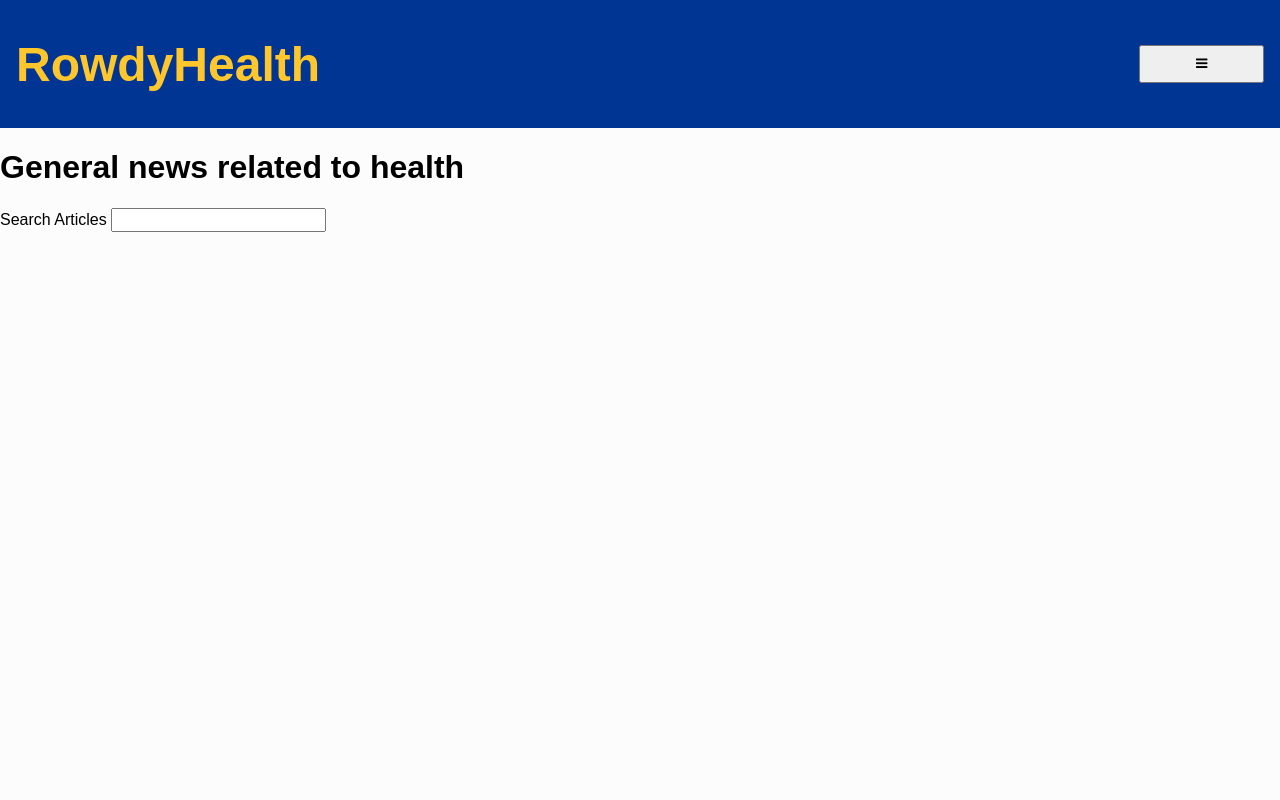
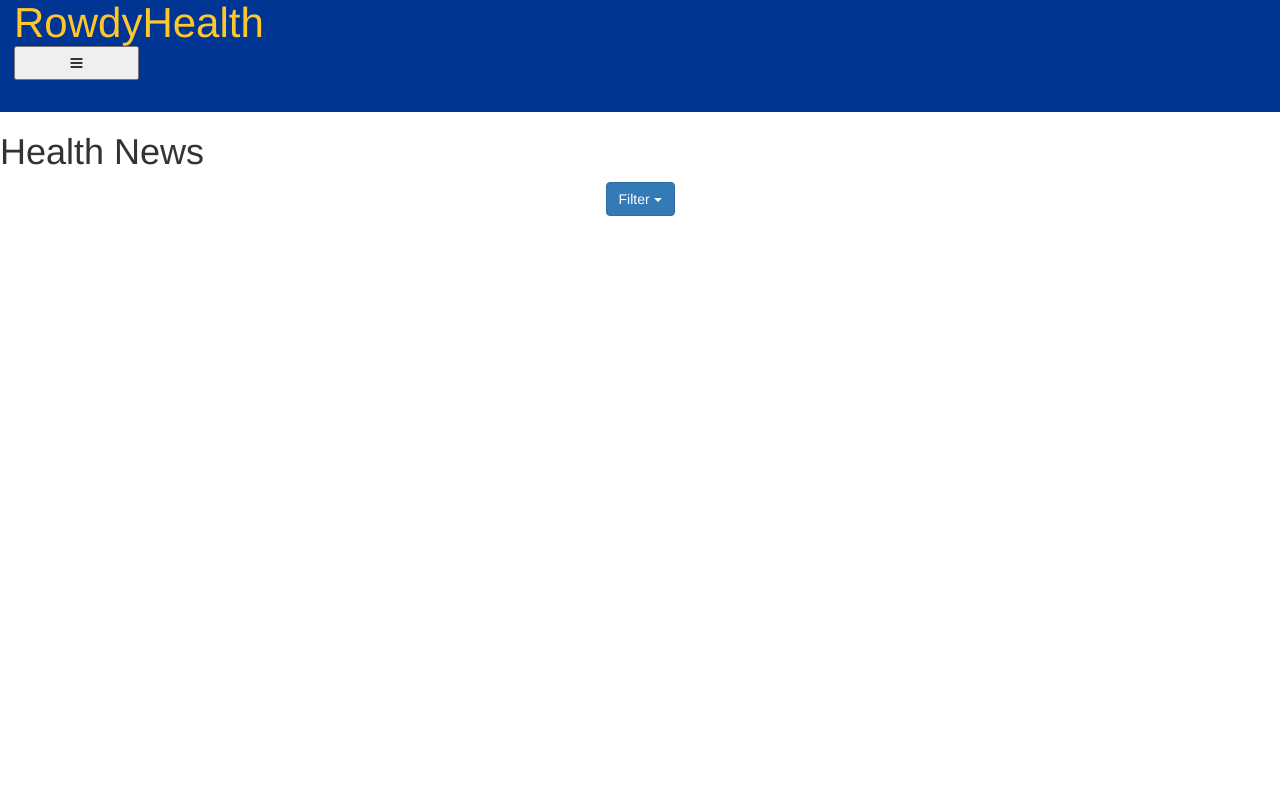
Before and after one commit to namesEd/Team-Ramrod, a PHP site: page /HealthArticles.html in a window 1280 px wide. Run offline with PHP 8.4, Linux system fonts and the light colour scheme.

Commit message:
Added a both a filter button and a search bar

```diff
--- a/App/css/article.css
+++ b/App/css/article.css
@@ -1,76 +1,30 @@
-/* need to immport the same font being used throughout the ramrod website */
-/* @import url('https://fonts.googleapis.com/css2?family=Poppins:wght@200:400:700&display=swap'); */
-body {
-	background-color: rgb(252, 252, 252);
-	color: #000000;
-	font-family: 'Poppins', sans-serif;
-	padding: 0;
-	margin: 0;
+.search_bar {
+	float: right;
+	border: 1px rgb(250,199,44);
+	padding: 1%;
+	display: inline-flex;
+	background-color: rgb(250,199,44);
 }
 
-.search-wrapper {
-	display: flex;
-	flex-direction: column;
-	gap: .25rem;
-  }
-
-  input {
-	font-size: 1rem;
-  }
-
-  .user-cards {
-	display: grid;
-	grid-template-columns: repeat(auto-fill, minmax(150px, 1fr));
-	gap: .25rem;
-	margin-top: 1rem;
-  }
-
-  .card {
-	border: 1px solid black;
-	background-color: white;
-	padding: .5rem;
-  }
-
-  .card > .header {
-	margin-bottom: .25rem;
-  }
-
-  .card > .body {
-	font-size: .8rem;
-	color: #777;
-  }
-
-  .hide {
-	display: none;
-  }
 /* Add some basic styling for the articles */
-/* .cards{
-	display: grid;
-	grid-template-columns: repeat(auto-fill, minmax(400px, 1fr));
-	margin-top: 1rem;
-} */
-
-/* .article {
+.article {
 	border: 1px solid #000000;
-	display: flex;
 	padding: 1%;
 	margin-bottom: 1%;
+	display: flex;
 	flex-direction: row;
 	align-items: center;
 }
 
-.article div {
-	color: black;
+.article img {
+	max-width: 20%;
+	max-height: 20%;
+	margin-right: 1%;
 }
-
-.article img {
-	border-radius: 5px 5px 5px 5px;
-	max-width: 10%;
-	max-height: 10%;
-	margin-right: 1%;
-	border: 1px solid black;
+#myInput {
+    padding: 20px;
+    margin-top: -6px;
+    border: 0;
+    border-radius: 0;
+    background: #f1f1f1;
 }
-
-.hide {
-	display: none;
-} */
--- a/App/js/article.js
+++ b/App/js/article.js
@@ -1,131 +1,103 @@
 
-// Make a request to the News API for health articles
-// const apiKey = 'fa866543d18b41079d52374abb103298';
-// let url = `https://newsapi.org/v2/everything?q=diabetes&apiKey=${apiKey}`;
-// const ArticleTemplate = document.querySelector("[art-template]");
-// fetch(url)
-// 	.then(response => {
-// 		// If the response is successful, parse the JSON data
-// 		if (response.ok) {
-// 			return response.json();
-// 		}
-// 		throw new Error('Network response was not ok.');
-// 	})
-// 	.then(data => {
-// 		// Loop through the articles array
-// 		data.articles.forEach(article {
-// 			const card = ArticleTemplate.content.cloneNode(true).children[0]
-// 			// const img = card.querySelector("[data-img]");
-// 			const title = card.querySelector(["data-title"]);
-// 			const description = card.querySelector("[data-descript]");
-// 			// const link = card.querySelector("[data-link]");
-// 			title.textContent = article.title;
-// 			description.textContent = article.description;
-// 		});
-// 	})
-	// .catch(error => {
-	// 	console.error('Error:', error);
-	// });
-
-const API_KEY = 'fa866543d18b41079d52374abb103298';
-const endpoint = `https://newsapi.org/v2/top-headlines?country=us&category=health&apiKey=${API_KEY}`;
-
-const template = `
-  <article class="article">
-    <a class="article-link" href="{url}">
-      <div class="article-img-container">
-        <img class="article-img" src="{urlToImage}" alt="{title}">
-      </div>
-      <h3 class="article-title">{title}</h3>
-      <p class="article-description">{description}</p>
-      <span class="article-author">{author}</span>
-      <span class="article-published">{publishedAt}</span>
-    </a>
-  </article>
-`;
-
-fetch(endpoint)
-  .then(response => response.json())
-  .then(data => {
-    // Loop through the articles array and create HTML for each article
-    const html = data.articles.map(article => {
-      const {title, description, url, urlToImage, author, publishedAt} = article;
-      return template
-        .replace('{title}', title)
-        .replace('{description}', description)
-        .replace('{url}', url)
-        .replace('{urlToImage}', urlToImage)
-        .replace('{author}', author)
-        .replace('{publishedAt}', new Date(publishedAt).toLocaleDateString());
-    }).join('');
-
-    // Append the HTML to the articles container
-    const articlesContainer = document.querySelector('.articles-container');
-    articlesContainer.innerHTML = html;
-  });
+// Ajax to retieve a users health conditions incase they want to see personalized articles
+// $.ajax({
+//   url: 'get_probs.php',
+//   type: 'GET',
+//   dataType: 'json',
+//   success: function(response) {
+//       $.each(response, function(index, prob) {
+//           $('#user-prob').append('<li>' + prob.userID + ' - ' + prob.medical_problem + '</li>');
+//       });
+//   },
+//   error: function(xhr, status, error) {
+//       alert('Error: ' + error);
+//   }
+// });
 
 
-// fetch(url)
+// My own personal attempt at retrieving and parsing the json recieved from the database
+// Ajax might not be needed since we can display the personalized articles as soon as they click the webpage
+// fetch('get_probs.php')
 // .then(response => {
-// 	// If the response is successful, parse the JSON data
 // 	if (response.ok) {
 // 		return response.json();
 // 	}
-// 	throw new Error('Network response was not ok.');
+// 	throw new Error('error retreiving data from get_probs');
 // })
 // .then(data => {
-// 	// Loop through the articles array
-// 	data.articles.forEach(function(article) {
-// 		// Extract the title, description, and image for each article
-// 		var title = article.title;
-// 		var description = article.description;
-// 		var image = article.urlToImage;
-// 		var url = article.url;
-
-// 		// Create a div to hold the article
-// 		var article_div = document.createElement("div");
-// 		article_div.className = "article";
-
-// 		// Create an img element for the image
-// 		var image_element = document.createElement("img");
-// 		image_element.src = image;
-
-// 		// Create a div for the title and description
-// 		var text_div = document.createElement("div");
-
-// 		// Create an h3 element for the title
-// 		var title_element = document.createElement("h3");
-// 		title_element.innerHTML = title;
-
-// 		// Create a p element for the description
-// 		var description_element = document.createElement("p");
-// 		description_element.innerHTML = description;
-
-// 		// Create an element for the url
-// 		var url_element = document.createElement("a");
-// 		url_element.href = url;
-// 		url_element.innerHTML = "Read More"
-
-// 		// Append the title, description, and url to the text div
-// 		text_div.appendChild(title_element);
-// 		text_div.appendChild(description_element);
-// 		text_div.appendChild(url_element);
-
-// 		// Append the image and text div to the article div
-// 		article_div.appendChild(image_element);
-// 		article_div.appendChild(text_div);
-
-// 		// Append the article div to the document
-// 		document.getElementById("articles").appendChild(article_div);
-// 	});
 // })
 // .catch(error => {
 // 	console.error('Error:', error);
 // });
+var category;
+$(document).ready(function() {
+    $("#myInput").on("keyup", function() {
+    category = $(this).val().toLowerCase();
+    console.log(category);
+    $(".dropdown-menu li").filter(function() {
+      $(this).toggle($(this).text().toLowerCase().indexOf(category) > -1)
+    });
+  });
+});
 
-// Needed search bar for people can see what types of articles to view
-// document.querySelector('form').addEventListener('submit', function(e) {
-// 	e.preventDefault();
-// 	let searchInput = document.querySelector('#search-input').value;
-// 	// perform search using the searchInput value
-//   });
+apikey = 'c87b1359e7115d43ca071dba973b1931';
+// category = 'health';
+url = 'https://gnews.io/api/v4/top-headlines?category=' + category + '&lang=en&country=us&max=10&apikey=' + apikey;
+
+fetch(url)
+.then(response => {
+	// If the response is successful, parse the JSON data
+	if (response.ok) {
+		return response.json();
+	}
+	throw new Error('Network response was not ok.');
+})
+.then(data => {
+	// Loop through the articles array
+	data.articles.forEach(function(article) {
+		// Extract the title, description, and image for each article
+		var title = article.title;
+		var description = article.description;
+		var image = article.image;
+		var url = article.url;
+
+		// Create a div to hold the article
+		var article_div = document.createElement("div");
+		article_div.className = "article";
+
+		// Create an img element for the image
+		var image_element = document.createElement("img");
+		image_element.src = image;
+
+		// Create a div for the title and description
+		var text_div = document.createElement("div");
+
+		// Create an h3 element for the title
+		var title_element = document.createElement("h3");
+		title_element.innerHTML = title;
+
+		// Create a p element for the description
+		var description_element = document.createElement("p");
+		description_element.innerHTML = description;
+
+		// Create an element for the url
+		var url_element = document.createElement("a");
+		url_element.href = url;
+		url_element.innerHTML = "Read More"
+
+		// Append the title, description, and url to the text div
+		text_div.appendChild(title_element);
+		text_div.appendChild(description_element);
+		text_div.appendChild(url_element);
+
+		// Append the image and text div to the article div
+		article_div.appendChild(image_element);
+		article_div.appendChild(text_div);
+
+		// Append the article div to the document
+		document.getElementById("articles").appendChild(article_div);
+	});
+})
+.catch(error => {
+	console.error('Error:', error);
+});
--- a/HealthArticles.html
+++ b/HealthArticles.html
@@ -5,46 +5,37 @@
   <link rel="stylesheet" href="App\css\article.css">
   <link href="https://cdnjs.cloudflare.com/ajax/libs/font-awesome/4.7.0/css/font-awesome.min.css" rel='stylesheet'>
   <link rel="stylesheet" href="App/css/header.css">
+
   <script type = "text/javascript" src="App/js/Hompage.js"></script>
   <script src="https://polyfill.io/v3/polyfill.min.js?features=default"></script>
+  <meta name="viewport" content="width=device-width, initial-scale=1">
+  <link rel="stylesheet" href="https://maxcdn.bootstrapcdn.com/bootstrap/3.4.1/css/bootstrap.min.css">
+  <script src="https://ajax.googleapis.com/ajax/libs/jquery/3.6.3/jquery.min.js"></script>
+  <script src="https://maxcdn.bootstrapcdn.com/bootstrap/3.4.1/js/bootstrap.min.js"></script>
 </head>
 <body>
   <header-component></header-component>
-	<h1>General news related to health</h1>
-
-  <div class ="search_wrapper">
-    <label for="search">Search Articles</label>
-    <input type="search" id = "search">
+  <h1>Health News</h1>
+  <div class="test">
+    <ul id="user-meds"> </ul>
   </div>
-
-  <div id ="articles"></div>
-
-  <!-- Define the template for each article -->
-  <div id="article-template" style="display:none;">
-    <div class="article">
-      <h3 class="title"></h3>
-      <img class="image" src="">
-      <div class="text">
-        <p class="description"></p>
-        <a class="url" href="" target="_blank">Read more</a>
-      </div>
+  <div class= "container">
+    <div class="dropdown">
+      <button class= "btn btn-primary dropdown-toggle" type= "button" data-toggle="dropdown">Filter
+        <span class= "caret"></span>
+      </button>
+      <ul class= "dropdown-menu">
+        <input class= "form-control" id="myInput" type= "text" placeholder="Search...">
+        <li><a href="#">Anxiety</a></li>
+        <li><a href="#">Depression</a></li>
+        <li><a href="#">COPD</a></li>
+        <li><a href="#">Congestive Heart Failure</a></li>
+        <li><a href="#">Cancer</a></li>
+        <li><a href="#">High Blood Pressure</a></li>
+      </ul>
     </div>
   </div>
-
-  <!-- Container for the articles -->
-  <div id="articles-container"></div>
-
-  <!-- Include the JavaScript code -->
-  <!-- <script src="news-api.js"></script> -->
+  <div id ="articles"></div>
   <script defer src = "App\js\article.js"></script>
-
-  <!-- <template art-template>
-    <div class = "art">
-      <div class ="image" data-img></div>
-      <div class ="title" data-title></div>
-      <div class ="description" data-descript></div>
-      <div class ="link" data-link></div>
-    </div>
-  </template> -->
 </body>
 </html>
```
